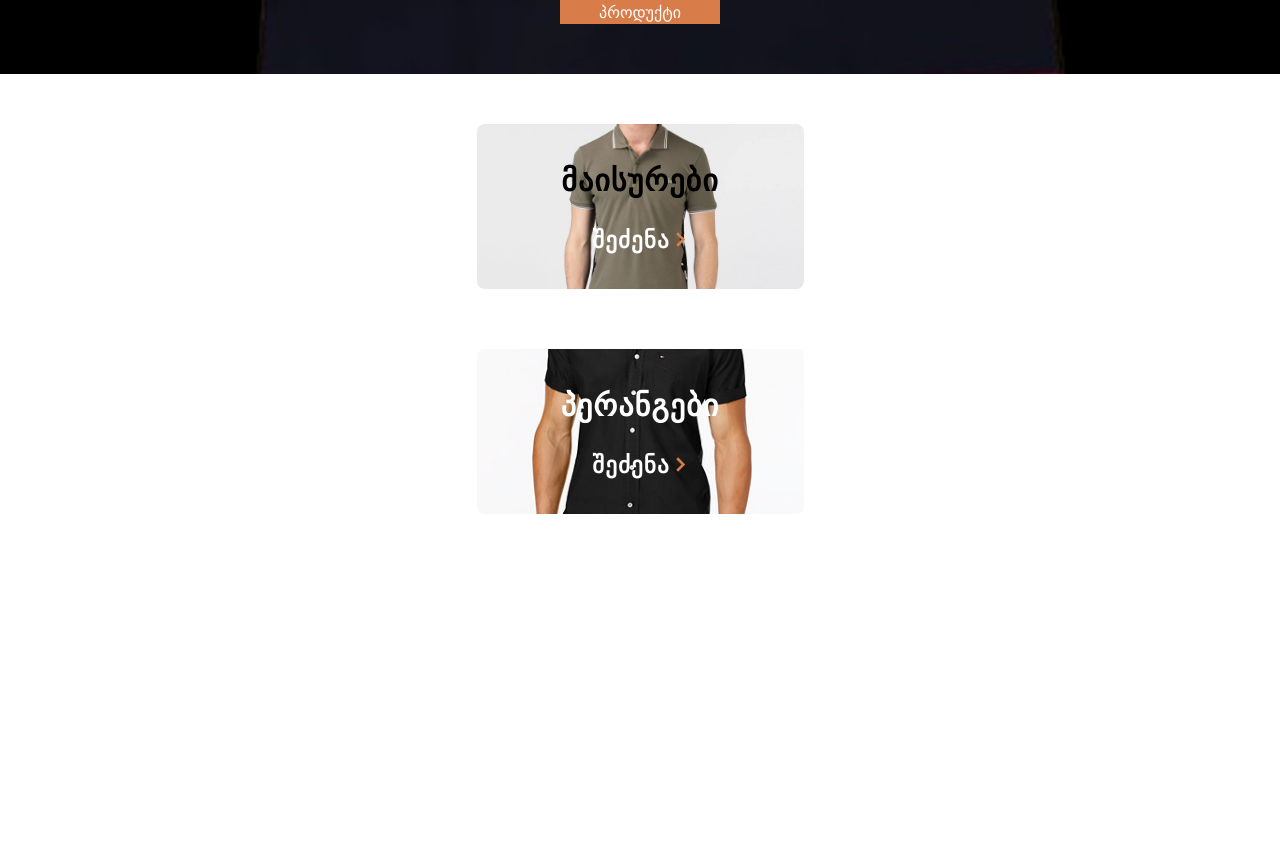
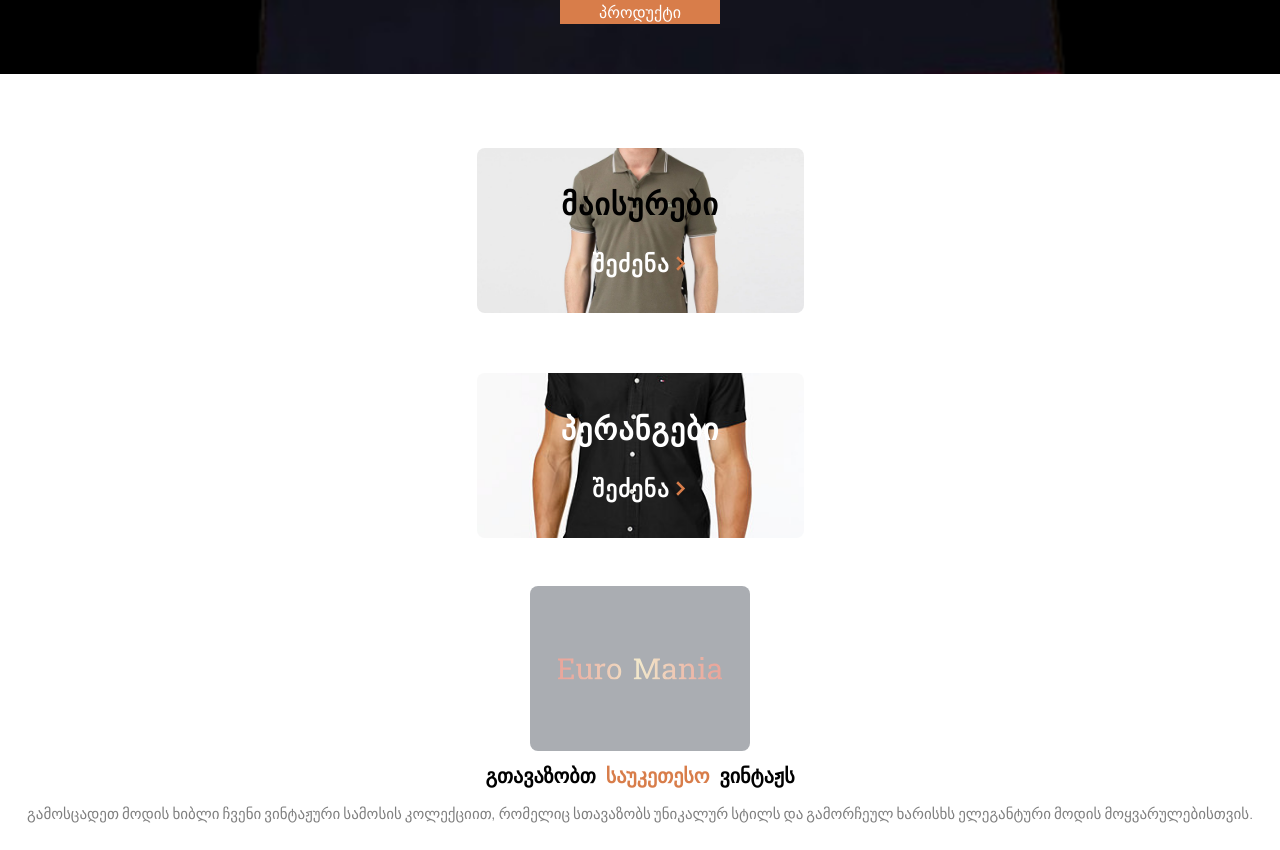
Before and after one commit to BYCODDE/Euro-Mania, a React (Vite) app: page / in a window 1280 px wide. Shown: the part 400-1250 px from the top of the page. Before the commit the page ends 914 px from the top, so only its background shows below. Built offline with nearby package versions, Linux system fonts and the light colour scheme; a web font is replaced by a local one.

Commit message:
feat:adding aboutUs component!

```diff
--- /dev/null
+++ b/src/components/Aboutus.tsx
@@ -0,0 +1,23 @@
+import logo from "/assets/svg/euro-mania-high-resolution-logo.svg";
+
+function Aboutus() {
+  return (
+    <div className="font-bold text-[20px] gap-[10px] flex justify-center flex-col  items-center p-[24px] ">
+      <img
+        src={logo}
+        alt="logo"
+        className="max-w-[327px] max-h-[165px] rounded-[8px]"
+      />
+      <span className="flex gap-[10px] justify-center items-center">
+        გთავაზობთ <span className="text-[#D87D4A]">საუკეთესო</span> ვინტაჟს
+      </span>
+      <p className="font-normal text-[15px] leading-[25px] opacity-[0.5]">
+        გამოსცადეთ მოდის ხიბლი ჩვენი ვინტაჟური სამოსის კოლექციით, რომელიც
+        სთავაზობს უნიკალურ სტილს და გამორჩეულ ხარისხს ელეგანტური მოდის
+        მოყვარულებისთვის.
+      </p>
+    </div>
+  );
+}
+
+export default Aboutus;
--- a/src/components/Category.tsx
+++ b/src/components/Category.tsx
@@ -3,7 +3,7 @@ import backgroundImage2 from "/assets/photos/category.jpeg";
 import arrow from "/assets/svg/arrow.svg";
 function Category() {
   return (
-    <div className=" w-full h-full mt-[50px] flex flex-col gap-[60px] items-center">
+    <div className=" w-full h-full mt-[50px] flex flex-col gap-[60px] items-center p-[24px]">
       <div
         className="w-[327px] h-[165px] rounded-lg bg-[#F1F1F1] gap-[20px] flex justify-center items-center flex-col bg-cover bg-center  text-[#000] text-center tracking-[1.071px] font-bold text-[30px] cursor-pointer"
         style={{ backgroundImage: `url(${backgroundImage})` }}
--- a/src/pages/Home.tsx
+++ b/src/pages/Home.tsx
@@ -1,3 +1,4 @@
+import Aboutus from "../components/Aboutus";
 import Category from "../components/Category";
 import Header from "../components/Header";
 import Seeproduct from "../components/Seeproduct";
@@ -7,6 +8,7 @@ function Home() {
       <Header />
       <Seeproduct></Seeproduct>
       <Category></Category>
+      <Aboutus></Aboutus>
     </div>
   );
 }
```
Also changed, not shown: public/assets/photos/logo.jpg (added), public/assets/svg/euro-mania-high-resolution-logo.svg (added).
